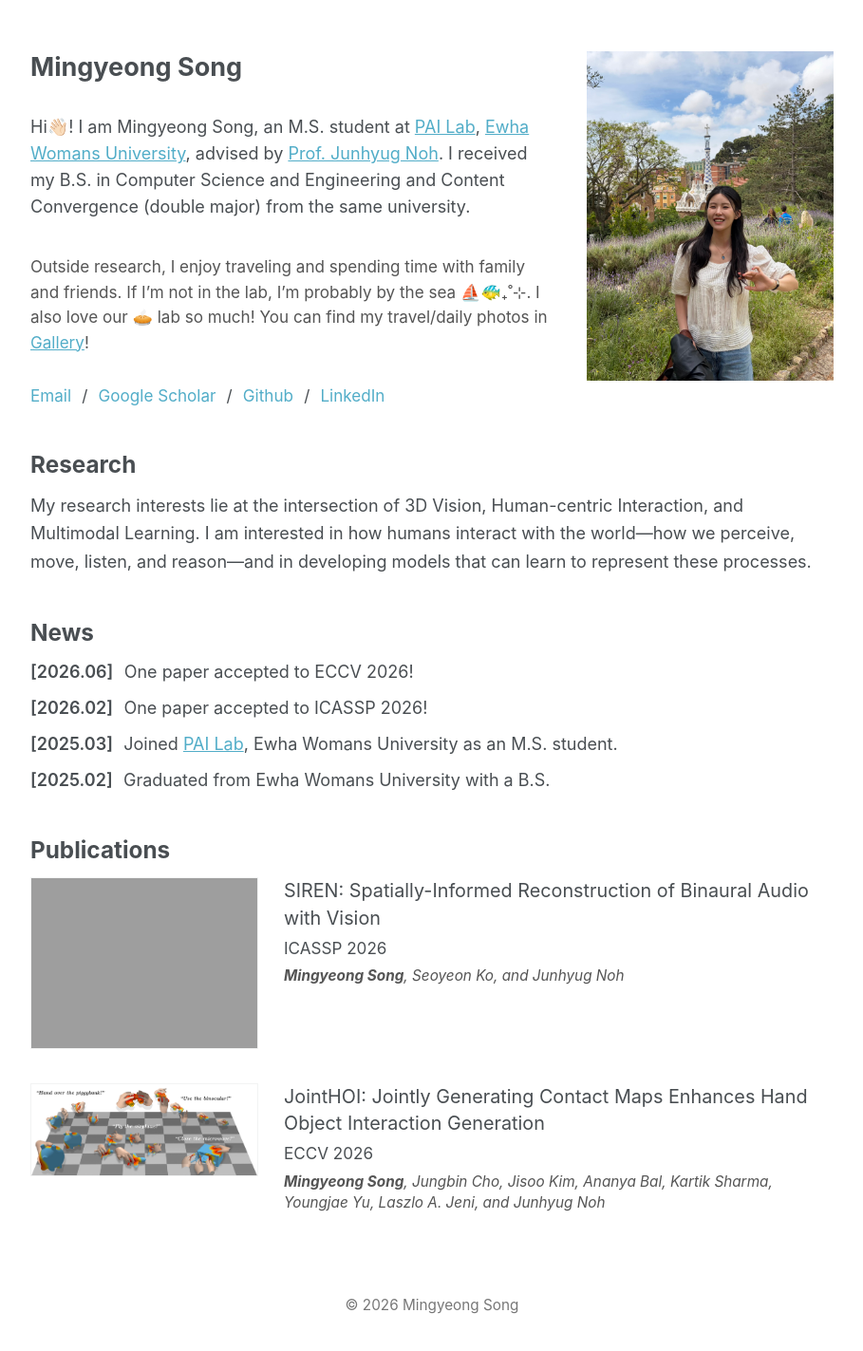
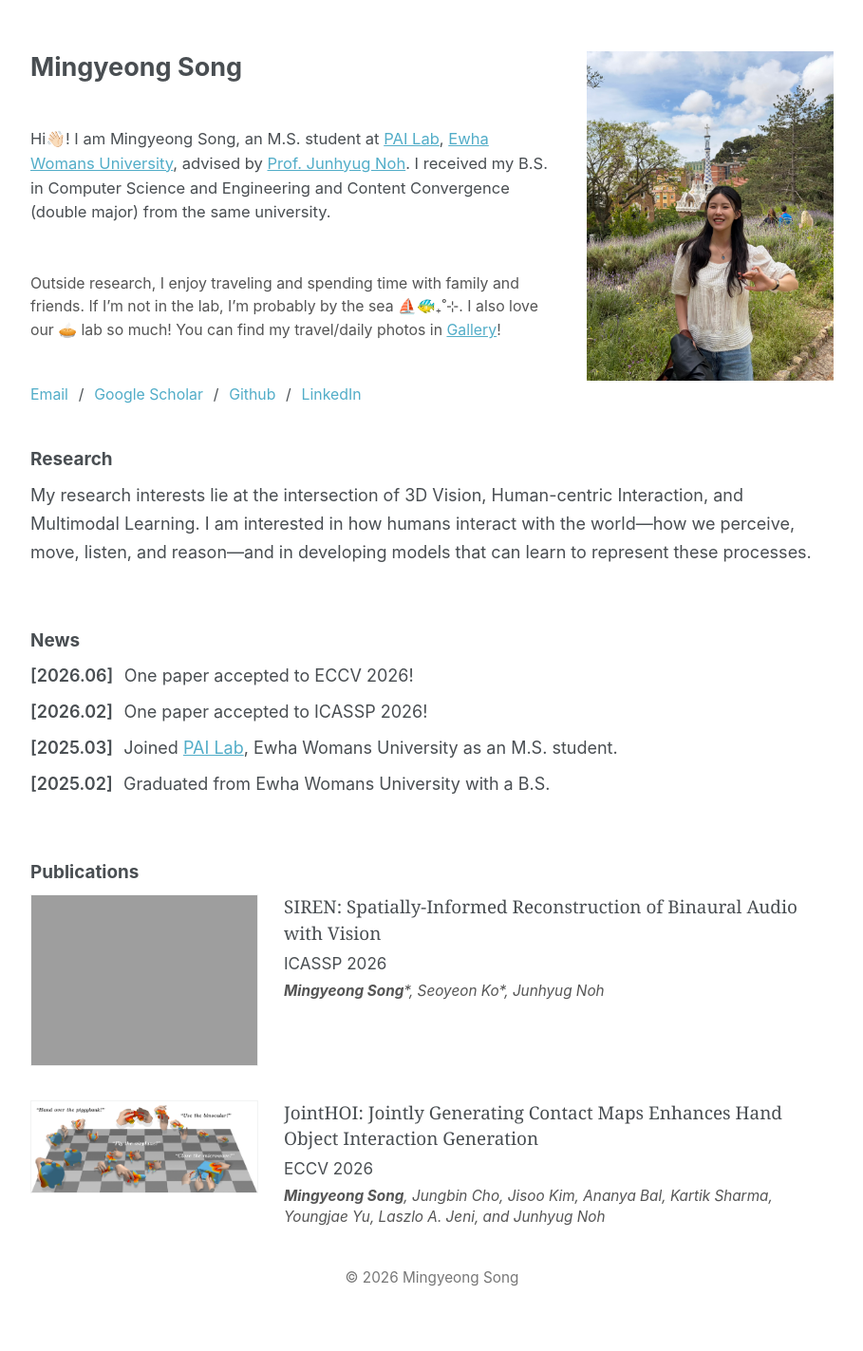
Before and after one commit to smk11602/smk11602.github.io, a Jekyll site: the page built from _pages/about.md, in a window 1280 px wide. Shown: the whole page at 95% size, without its empty margins (185-1094 px from the left). Built offline with Jekyll 4.4.1, drawn with Linux system fonts in a browser that asks for light colours; a script bundle is joined from its source files by our own code; library files that are not in the unit come from our copies; after the commit the page ends 1394 px from its top, so only the background shows below that.

Commit message:
Update gallery layout and content

```diff
--- a/_includes/home-publications.html
+++ b/_includes/home-publications.html
@@ -32,8 +32,8 @@
         {% endif %}
 
         {% if pub.authors %}
-          {% assign authors_display = pub.authors | replace: "Mingyeong Song", "**Mingyeong Song**" %}
-          <p class="home-pub__authors">{{ authors_display | markdownify | remove: '<p>' | remove: '</p>' }}</p>
+          {% assign authors_display = pub.authors | replace: "Mingyeong Song", "<strong>Mingyeong Song</strong>" %}
+          <p class="home-pub__authors">{{ authors_display }}</p>
         {% endif %}
       </div>
     </li>
--- a/_sass/layout/_home.scss
+++ b/_sass/layout/_home.scss
@@ -53,6 +53,7 @@ body.layout-home {
   grid-row: 2;
   line-height: 1.55;
   margin-top: 0;
+  font-size: 0.92rem;
 
   p {
     margin: 0 0 0.45rem;
@@ -67,7 +68,7 @@ body.layout-home {
   grid-column: 1;
   grid-row: 3;
   line-height: 1.55;
-  font-size: 0.95rem;
+  font-size: 0.88rem;
   color: var(--global-muted-text-color, #555);
   margin-top: 0.35rem;
 
@@ -80,7 +81,7 @@ body.layout-home {
   grid-column: 1;
   grid-row: 4;
   margin: 0;
-  font-size: 0.95rem;
+  font-size: 0.88rem;
 
   a {
     color: var(--global-link-color);
@@ -100,12 +101,16 @@ body.layout-home {
 /* Sections -------------------------------------------------------------- */
 
 .home-section {
-  margin-bottom: 2.5rem;
+  margin-bottom: 3.75rem;
 
   h2 {
-    font-size: 1.35rem;
+    font-size: 1.05rem;
     font-weight: 700;
-    margin: 0 0 0.75rem;
+    margin: 0 0 0.65rem;
+  }
+
+  &:last-child {
+    margin-bottom: 0;
   }
 }
 
@@ -183,8 +188,10 @@ body.layout-home {
 }
 
 .home-pub__title {
+  font-family: Georgia, "Times New Roman", Times, serif;
   font-weight: 400;
-  font-size: 1.1rem;
+  font-size: 1.05rem;
+  line-height: 1.35;
   margin-bottom: 0.2rem;
 
   a {
@@ -218,7 +225,7 @@ body.layout-home {
 }
 
 .home--subpage.home--gallery {
-  max-width: 1100px;
+  max-width: 960px;
 }
 
 .home-back {
@@ -271,8 +278,8 @@ body.layout-home {
 
 .photo-gallery {
   display: grid;
-  grid-template-columns: repeat(auto-fill, minmax(140px, 1fr));
-  gap: 5px;
+  grid-template-columns: repeat(auto-fill, minmax(110px, 1fr));
+  gap: 4px;
   margin: 0 0 1.5rem;
 }
 
@@ -351,14 +358,14 @@ body.layout-home {
 
 @media (min-width: 768px) {
   .photo-gallery {
-    grid-template-columns: repeat(auto-fill, minmax(180px, 1fr));
-    gap: 6px;
+    grid-template-columns: repeat(auto-fill, minmax(145px, 1fr));
+    gap: 5px;
   }
 }
 
 @media (min-width: 1024px) {
   .photo-gallery {
-    grid-template-columns: repeat(auto-fill, minmax(200px, 1fr));
+    grid-template-columns: repeat(auto-fill, minmax(160px, 1fr));
   }
 }
 
```
Also changed, not shown: _publications/placeholder-paper-1.md (+1 -1 lines).
